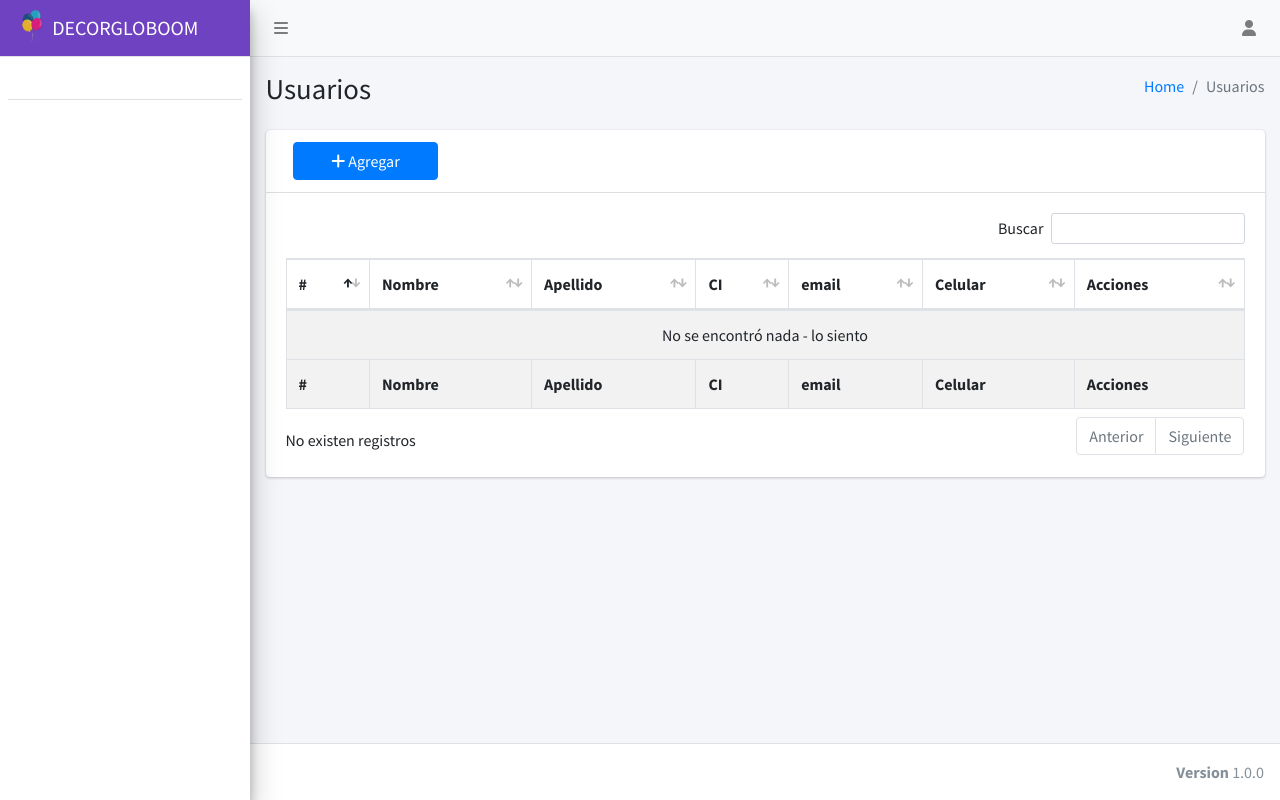
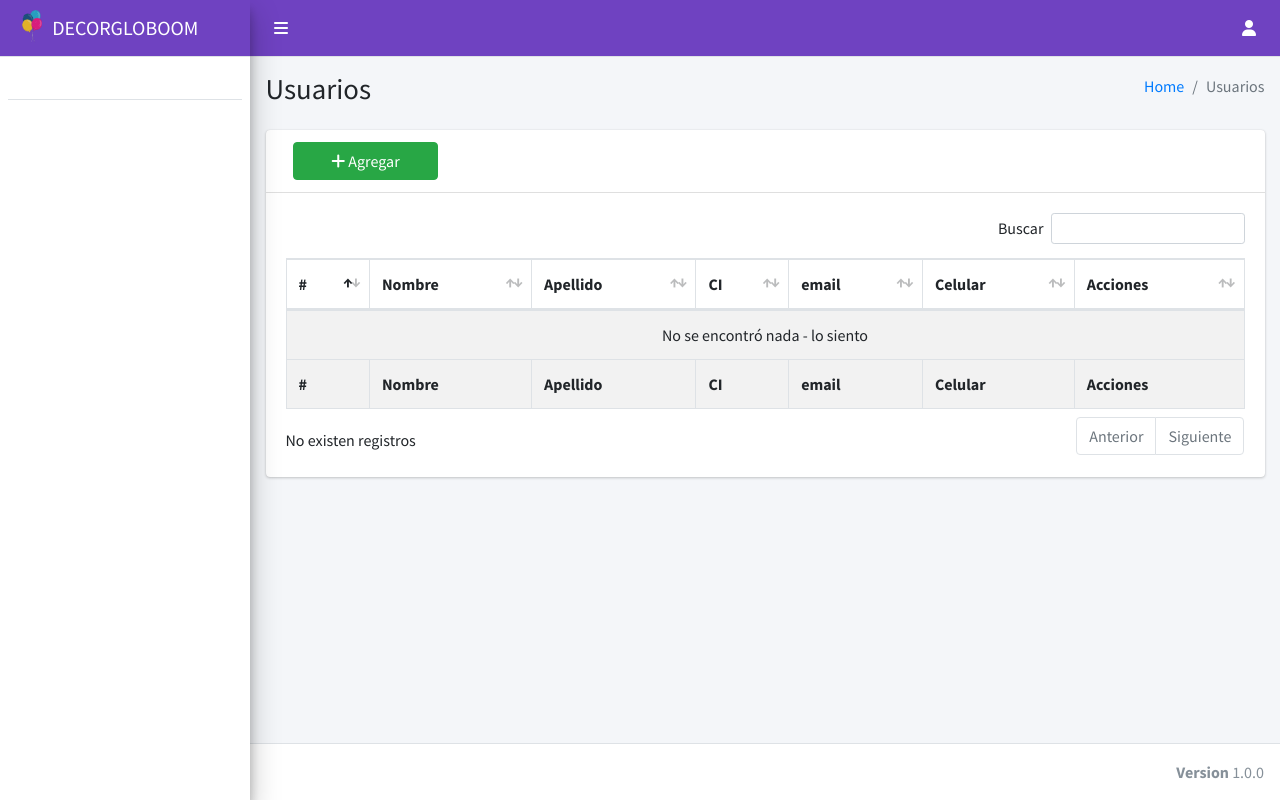
Before and after one commit to aspeti/decorgloboom, a CodeIgniter app: page /decorgloboom/usuarios/ in a window 1280 px wide. Run offline with CodeIgniter, Linux system fonts and the light colour scheme; data that the repository does not hold is empty; some libraries are stand-ins or nearby versions.

Commit message:
Task014 edited btn froms

```diff
--- a/application/views/admin/Usuarios/add.php
+++ b/application/views/admin/Usuarios/add.php
@@ -102,7 +102,7 @@
                 </div>
                 <!-- /.card-body -->
                 <div class="card-footer">
-                  <button type="submit" class="btn btn-primary">Guardar</button>
+                  <button type="submit" class="btn btn-success">Guardar</button>
                   <a type="button" class="btn btn-danger" href="<?php echo base_url();?>usuarios/">Cancelar</a>
                 </div>
               </form>
--- a/application/views/admin/Usuarios/edit.php
+++ b/application/views/admin/Usuarios/edit.php
@@ -103,7 +103,7 @@
                 </div>
                 <!-- /.card-body -->
                 <div class="card-footer">
-                  <button type="submit" class="btn btn-primary">Actualizar</button>
+                  <button type="submit" class="btn btn-success">Actualizar</button>
                   <a type="button" class="btn btn-danger" href="<?php echo base_url();?>usuarios/">Cancelar</a>
                 </div>
               </form>
--- a/application/views/admin/Usuarios/list.php
+++ b/application/views/admin/Usuarios/list.php
@@ -25,7 +25,7 @@
             <div class="card">
               <div class="card-header">
                 <div class ="col-md-2" >
-                  <a href="<?php echo base_url();?>usuarios/add" type="button" class="btn btn-block btn-primary"> <!-- quietar el btn-block---->
+                  <a href="<?php echo base_url();?>usuarios/add" type="button" class="btn btn-block btn-success"> <!-- quietar el btn-block---->
                     <span class="fa fa-plus"></span>  Agregar
                   </a>
                 </div>
--- a/application/views/admin/categorias/add.php
+++ b/application/views/admin/categorias/add.php
@@ -58,7 +58,7 @@
                 </div>
                 <!-- /.card-body -->
                 <div class="card-footer">
-                  <button type="submit" class="btn btn-primary">Guardar</button>
+                  <button type="submit" class="btn btn-success">Guardar</button>
                   <a type="button" class="btn btn-danger" href="<?php echo base_url();?>categorias/">Cancelar</a>
                 </div>
               </form>
--- a/application/views/admin/categorias/edit.php
+++ b/application/views/admin/categorias/edit.php
@@ -62,7 +62,7 @@
                 </div>
                 <!-- /.card-body -->
                 <div class="card-footer">
-                  <button type="submit" class="btn btn-primary">Actualizar</button>
+                  <button type="submit" class="btn btn-success">Actualizar</button>
                   <a type="button" class="btn btn-danger" href="<?php echo base_url();?>categorias/">Cancelar</a>
                 </div>
               </form>
--- a/application/views/admin/categorias/list.php
+++ b/application/views/admin/categorias/list.php
@@ -25,7 +25,7 @@
             <div class="card">
               <div class="card-header">
                 <div class ="col-md-2" >
-                  <a href="<?php echo base_url();?>categorias/add" type="button" class="btn btn-block btn-primary"> <!-- quietar el btn-block---->
+                  <a href="<?php echo base_url();?>categorias/add" type="button" class="btn btn-block btn-success"> <!-- quietar el btn-block---->
                     <span class="fa fa-plus"></span>  Agregar
                   </a>
                 </div>
--- a/application/views/admin/dashboard.php
+++ b/application/views/admin/dashboard.php
@@ -28,7 +28,7 @@
             <div class="col-12 col-sm-6">
               <h3 class="d-inline-block d-sm-none">DECORGLOBOOM</h3>
               <div class="col-12">
-                <img src="<?php echo base_url()."assets/img/imgGlobos.jpg" ;?>" class="product-image" alt="Product Image">
+                <img src="<?php echo base_url()."assets\img\imgGlobos.jpg" ;?>" class="product-image" alt="Product Image">
               </div>
             </div>
 
--- a/application/views/admin/productos/add.php
+++ b/application/views/admin/productos/add.php
@@ -109,7 +109,7 @@
                 </div>
                 <!-- /.card-body -->
                 <div class="card-footer">
-                  <button type="submit" class="btn btn-primary">Guardar</button>
+                  <button type="submit" class="btn btn-success">Guardar</button>
                   <a type="button" class="btn btn-danger" href="<?php echo base_url();?>productos/">Cancelar</a>
                 </div>
               </form>
--- a/application/views/admin/productos/edit.php
+++ b/application/views/admin/productos/edit.php
@@ -108,7 +108,7 @@
                 </div>
                 <!-- /.card-body -->
                 <div class="card-footer">
-                  <button type="submit" class="btn btn-primary">Actualizar</button>
+                  <button type="submit" class="btn btn-success">Actualizar</button>
                   <a type="button" class="btn btn-danger" href="<?php echo base_url();?>productos/">Cancelar</a>
                 </div>
               </form>
--- a/application/views/admin/productos/list.php
+++ b/application/views/admin/productos/list.php
@@ -26,7 +26,7 @@
             <div class="card">
               <div class="card-header">
                 <div class ="col-md-2" >
-                  <a href="<?php echo base_url();?>productos/add" type="button" class="btn btn-block btn-primary"> <!-- quietar el btn-block---->
+                  <a href="<?php echo base_url();?>productos/add" type="button" class="btn btn-block btn-success"> <!-- quietar el btn-block---->
                     <span class="fa fa-plus"></span>  Agregar
                   </a>
                 </div>
--- a/application/views/cliente/add.php
+++ b/application/views/cliente/add.php
@@ -77,7 +77,7 @@
                 </div>
                 <!-- /.card-body -->
                 <div class="card-footer">
-                  <button type="submit" class="btn btn-primary">Guardar</button>
+                  <button type="submit" class="btn btn-success">Guardar</button>
                   <a type="button" class="btn btn-danger" href="<?php echo base_url();?>clientes/">Cancelar</a>
                 </div>
               </form>
--- a/application/views/cliente/edit.php
+++ b/application/views/cliente/edit.php
@@ -82,7 +82,7 @@
                 </div>
                 <!-- /.card-body -->
                 <div class="card-footer">
-                  <button type="submit" class="btn btn-primary">Actualizar</button>
+                  <button type="submit" class="btn btn-success">Actualizar</button>
                   <a type="button" class="btn btn-danger" href="<?php echo base_url();?>clientes/">Cancelar</a>
                 </div>
               </form>
--- a/application/views/cliente/list.php
+++ b/application/views/cliente/list.php
@@ -25,7 +25,7 @@
             <div class="card">
               <div class="card-header">
                 <div class ="col-md-2" >
-                  <a href="<?php echo base_url();?>clientes/add" type="button" class="btn btn-block btn-primary"> <!-- quietar el btn-block---->
+                  <a href="<?php echo base_url();?>clientes/add" type="button" class="btn btn-block btn-success"> <!-- quietar el btn-block---->
                     <span class="fa fa-plus"></span>  Agregar
                   </a>
                 </div>
--- a/application/views/layouts/header.php
+++ b/application/views/layouts/header.php
@@ -36,11 +36,11 @@
 
 
   <!-- Navbar -->
-  <nav class="main-header navbar navbar-expand navbar-light">
+  <nav class="main-header navbar navbar-expand navbar-purple">
     <!-- Left navbar links -->
     <ul class="navbar-nav">
-      <li class="nav-item">
-        <a class="nav-link" data-widget="pushmenu" href="#" role="button"><i class="fas fa-bars"></i></a>
+      <li class="nav-item ">
+        <a class="nav-link navbar-purple" data-widget="pushmenu" href="#" role="button"><i class="fas fa-bars"></i></a>
       </li>
     </ul>
 
@@ -50,14 +50,14 @@
        <!-- Notifications Dropdown Menu -->
       <li class="nav-item dropdown">
         <a class="nav-link" data-toggle="dropdown" href="#">
-          <i class="fa fa-user"></i>
+          <i class="fa fa-user navbar-purple"></i>
           <!--span class="badge badge-warning navbar-badge">15</!--span-->
         </a>
         <div class="dropdown-menu dropdown-menu-lg dropdown-menu-right">
           <span class="dropdown-item dropdown-header">Mi Perfil</span>
           <div class="dropdown-divider"></div>
           <a href="<?php echo base_url()?>usuarios/viewprofile/<?php echo $this->session->userdata('id_usuario'); ?> " class="dropdown-item">
-            <i class="fa fa-gear mr-2"></i>Mis datos
+            <i class="fa fa fa-user mr-2"></i>Mis datos
             <!--span class="float-right text-muted text-sm">3 mins</!span-->
           </a>
           <div class="dropdown-divider"></div>
--- a/application/views/perfil/edit.php
+++ b/application/views/perfil/edit.php
@@ -92,7 +92,7 @@
                 <div class="card-footer">
                   <a type="button" id="butonHabilitar" class="btn btn-warning" onclick="habilitarCampos(['nombre', 'apellido','ci','celular','direccion','email'])">Editar</a>
 
-                  <button type="submit"  class="btn btn-primary">Actualizar</button>
+                  <button type="submit"  class="btn btn-success">Actualizar</button>
 
                   <a type="button"   class="btn btn-danger" onclick="deshabilitarCampos(['nombre', 'apellido','ci','celular','direccion','email'])">Cancelar</a>
                 </div> <!--id="butonActualizar" style="display:none;" -->
--- a/application/views/perfil/editpass.php
+++ b/application/views/perfil/editpass.php
@@ -70,7 +70,7 @@
                   <div class="card-footer">
                   <a type="button" id="butonHabilitar" class="btn btn-warning" onclick="habilitarCampos(['newpassword','confirmpassword'])">Editar</a>
 
-                  <button type="submit" id="btnActualizar"    class="btn btn-primary">Actualizar</button>
+                  <button type="submit" id="btnActualizar"    class="btn btn-success">Actualizar</button>
 
                   <a type="button"   class="btn btn-danger" onclick="deshabilitarCampos([ 'newpassword','confirmpassword'])">Cancelar</a>
                 </div> <!--id="butonActualizar" style="display:none;" -->
--- a/application/views/store/list.php
+++ b/application/views/store/list.php
@@ -26,7 +26,7 @@
             <div class="card">
               <div class="card-header">
                 <div class ="col-md-2" >
-                  <a href="<?php echo base_url();?>ventas/add" type="button" class="btn btn-block btn-primary"> <!-- quietar el btn-block---->
+                  <a href="<?php echo base_url();?>ventas/add" type="button" class="btn btn-block btn-success"> <!-- quietar el btn-block---->
                     <span class="fa fa-plus"></span>  Agregar Venta
                   </a>
                 </div>
```
